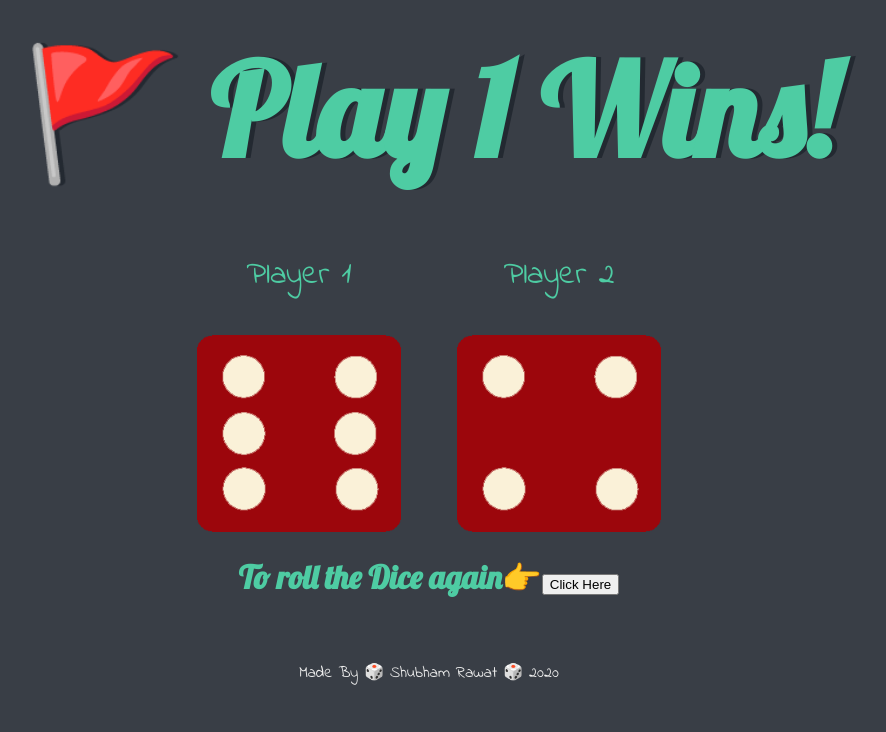
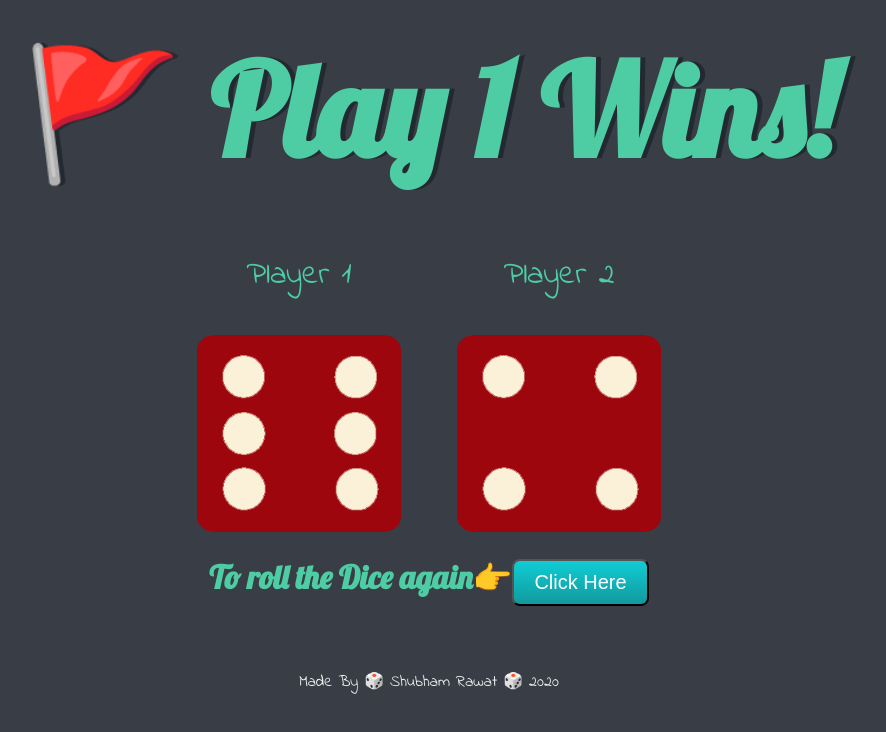
Before and after one commit to shub10138/Dice-Game, a plain HTML site: page index.html in a window 1280 px wide. Shown: the whole page, without its empty margins (211-1097 px from the left). Drawn offline with Linux system fonts and the light colour scheme.

Commit message:
Update style.css

```diff
--- a/style.css
+++ b/style.css
@@ -38,6 +38,22 @@ h2 {
   background-color: grey  ;
   color: white;
 }
+.button {
+  background: #11cdd4;
+  background-image: -webkit-linear-gradient(top, #11cdd4, #11999e);
+  background-image: -moz-linear-gradient(top, #11cdd4, #11999e);
+  background-image: -ms-linear-gradient(top, #11cdd4, #11999e);
+  background-image: -o-linear-gradient(top, #11cdd4, #11999e);
+  background-image: linear-gradient(to bottom, #11cdd4, #11999e);
+  -webkit-border-radius: 8;
+  -moz-border-radius: 8;
+  border-radius: 8px;
+  font-family: 'Montserrat', sans-serif;
+  color: #ffffff;
+  font-size: 20px;
+  padding: 10px 20px 10px 20px;
+  text-decoration: none;
+}
 
 p {
   font-size: 2rem;
```
